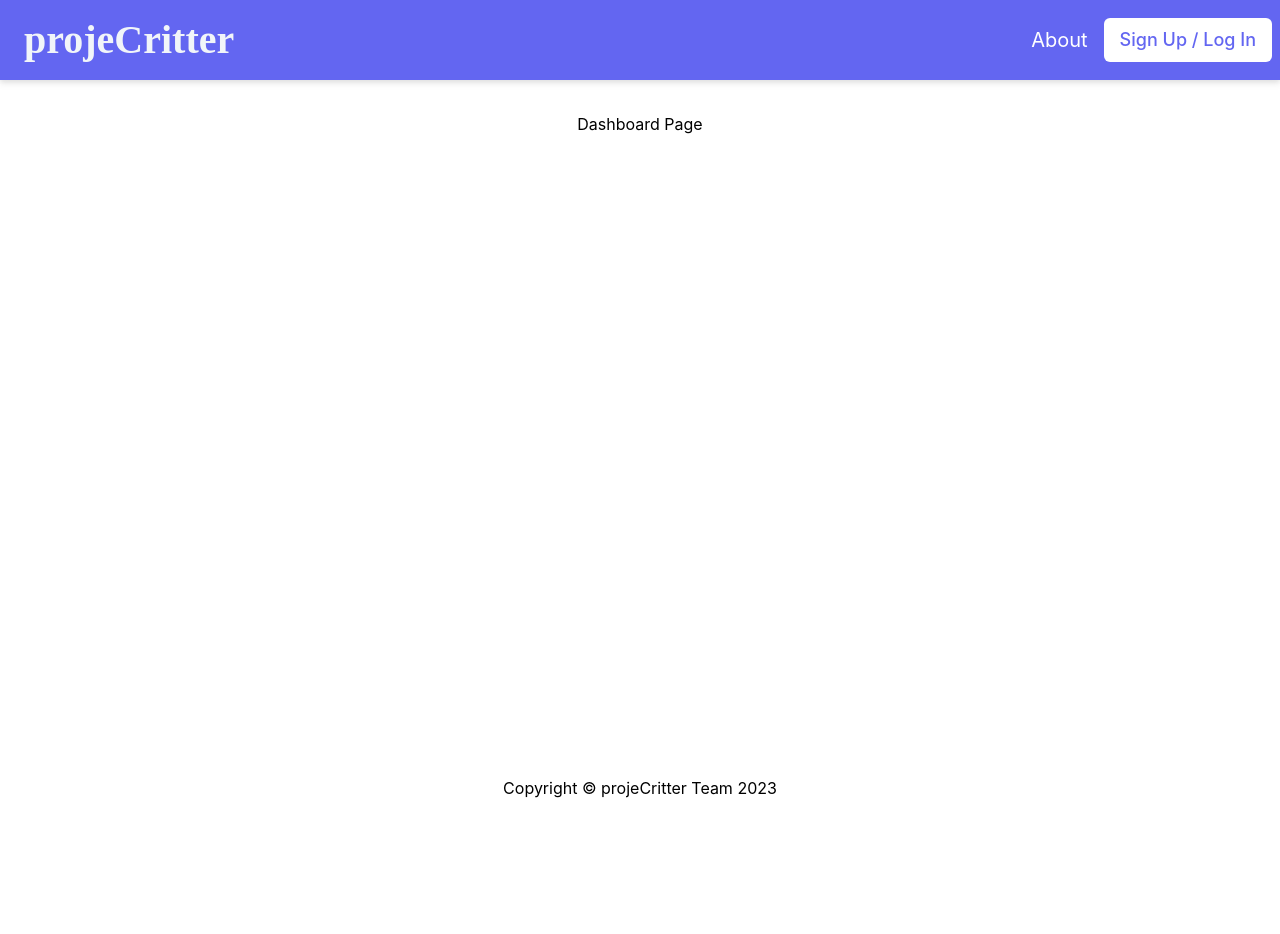
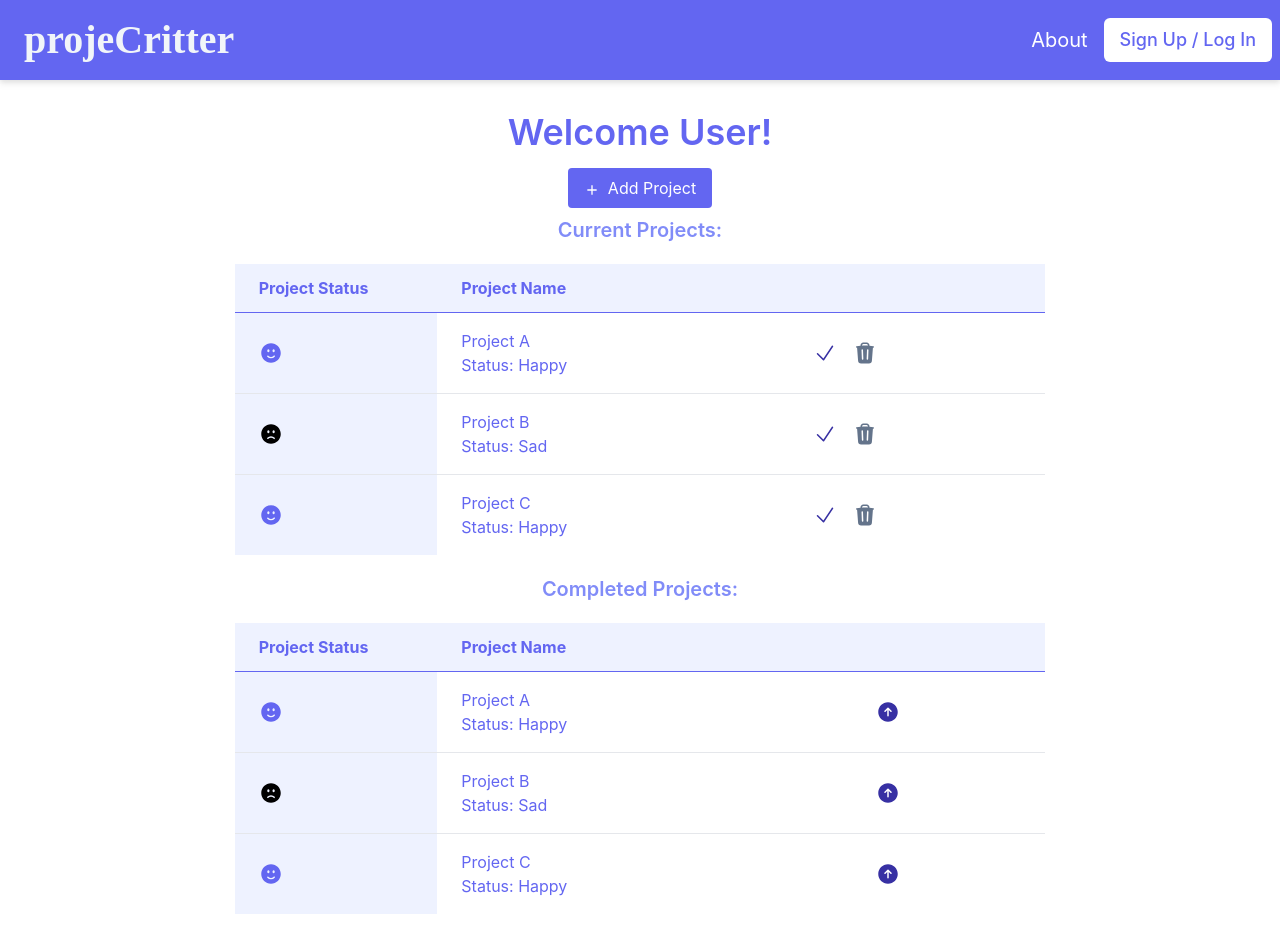
Before and after one commit to BJThompson12/projeCritter, a React (Create React App) app in the folder client/: page /dashboard in a window 1280 px wide. Before the commit the page ends 800 px from the top, so only its background shows below. Built offline with nearby package versions, Linux system fonts and the light colour scheme; a web font is replaced by a local one.

Commit message:
0.9.0
created two components: completed projects and current projects and added those component to the dashboard page, included heroicons and tailwind for styling, commented out footer (needs to be fixed in the future) all of the pages are harcoded for now (dashboard in progress)."

```diff
--- a/client/src/App.js
+++ b/client/src/App.js
@@ -35,7 +35,7 @@ function App() {
               <Route path="/faq" element={<Faq />} />
             </Routes>
           </main>
-          <Footer />
+          {/* <Footer /> */}
         </div>
       </Router>
     </ApolloProvider>
--- /dev/null
+++ b/client/src/components/CompletedProjects.jsx
@@ -0,0 +1,49 @@
+import { FaceSmileIcon, CheckIcon, TrashIcon,FaceFrownIcon, ArrowUpCircleIcon } from '@heroicons/react/24/solid';
+//hardcoded html
+const CompletedProjects= () => {
+    const projects = [
+        { id: 1, name: 'Project A', status: 'Happy' },
+        { id: 2, name: 'Project B', status: 'Sad' },
+        { id: 3, name: 'Project C', status: 'Happy' },
+      ];
+
+      return (
+        <div className="flex justify-center pt-5 pb-5">
+        <table className="w-2/3 divide-y divide-indigo-500">
+          <thead className="bg-indigo-50">
+            <tr>
+              <th className="py-3 px-6 text-left bg-slte text-indigo-500 w-1/4">Project Status</th>
+              <th className="py-3 px-6 text-left text-indigo-500 ">Project Name</th>
+              <th className="py-3 px-6 text-left text-indigo-500"></th>
+            </tr>
+          </thead>
+          <tbody className="bg-white divide-y divide-gray-200">
+            {projects.map((project) => (
+              <tr key={project.id}>
+                <td className="bg-indigo-50 py-4 px-6">
+                  {project.status === 'Happy' ? (
+                    <FaceSmileIcon className="h-6 w-6 text-indigo-500" />
+                  ) : (
+                    <FaceFrownIcon div className="h-6 w-6" />
+                  )}
+                </td>
+                <td className="py-4 px-6">
+                    <div className='text-indigo-500'>{project.name}</div>
+                    <div className='text-indigo-500'>Status: {project.status}</div>
+                </td>
+
+                <td className="py-4 px-6">
+                  <div className="flex">
+                    <ArrowUpCircleIcon className="h-6 w-6 text-indigo-800 cursor-pointer" />
+
+                  </div>
+                </td>
+              </tr>
+            ))}
+          </tbody>
+        </table>
+        </div>
+      )
+}
+
+export default CompletedProjects;
--- /dev/null
+++ b/client/src/components/CurrentProjects.jsx
@@ -0,0 +1,50 @@
+import { FaceSmileIcon, CheckIcon, TrashIcon,FaceFrownIcon } from '@heroicons/react/24/solid';
+
+// harcoded html
+
+const CurrentProjects = () => {
+    const projects = [
+        { id: 1, name: 'Project A', status: 'Happy' },
+        { id: 2, name: 'Project B', status: 'Sad' },
+        { id: 3, name: 'Project C', status: 'Happy' },
+      ];
+
+      return (
+        <div className="flex justify-center pt-5 pb-5">
+        <table className="w-2/3 h-full divide-y divide-indigo-500">
+          <thead className="bg-indigo-50">
+            <tr>
+              <th className="py-3 px-6 text-left bg-slate text-indigo-500 w-1/4">Project Status</th>
+              <th className="py-3 px-6 text-left text-indigo-500 ">Project Name</th>
+              <th className="py-3 px-6 text-left text-indigo-500"></th>
+            </tr>
+          </thead>
+          <tbody className="bg-white divide-y divide-gray-200">
+            {projects.map((project) => (
+              <tr key={project.id}>
+                <td className="bg-indigo-50 py-4 px-6">
+                  {project.status === 'Happy' ? (
+                    <FaceSmileIcon className="h-6 w-6 text-indigo-500" />
+                  ) : (
+                    <FaceFrownIcon div className="h-6 w-6" />
+                  )}
+                </td>
+                <td className="py-4 px-6">
+                    <div className='text-indigo-500'>{project.name}</div>
+                    <div className='text-indigo-500'>Status: {project.status}</div>
+                </td>
+
+                <td className="py-4 px-6">
+                  <div className="flex">
+                    <CheckIcon className="h-6 w-6 text-indigo-800 cursor-pointer" />
+                    <TrashIcon className="h-6 w-6 text-slate-500 cursor-pointer ml-4" />
+                  </div>
+                </td>
+              </tr>
+            ))}
+          </tbody>
+        </table>
+        </div>
+      );
+    }
+export default CurrentProjects;
--- a/client/src/pages/Dashboard.jsx
+++ b/client/src/pages/Dashboard.jsx
@@ -1,8 +1,29 @@
+import React from 'react';
+import CompletedProjects from '../components/CompletedProjects';
+import CurrentProjects from '../components/CurrentProjects';
+import { RiAddLine } from 'react-icons/ri';
+
 const Dashboard = () => {
   return (
-    <> Dashboard Page
-    </>
-  )
+    <div className="w-full h-full md:h-[80vh]">
+      <h1 className="text-4xl font-semibold text-indigo-500 text-center">Welcome User!</h1>
+      <div className='flex justify-center'>
+      <button
+        className="bg-indigo-500 text-white py-2 px-4 mt-4 rounded"
+      >
+        <RiAddLine className="inline-block mr-2" />
+        Add Project
+      </button>
+      </div>
+      <div className='pt-2'>
+        <h2 className='text-xl font-semibold text-center text-indigo-400'>Current Projects:</h2>
+        <CurrentProjects/>
+        <h2 className='text-xl font-semibold text-center text-indigo-400'> Completed Projects:</h2>
+        <CompletedProjects/>
+      </div>
+    </div>
+
+  );
 }
 
-export default Dashboard
+export default Dashboard;
```
